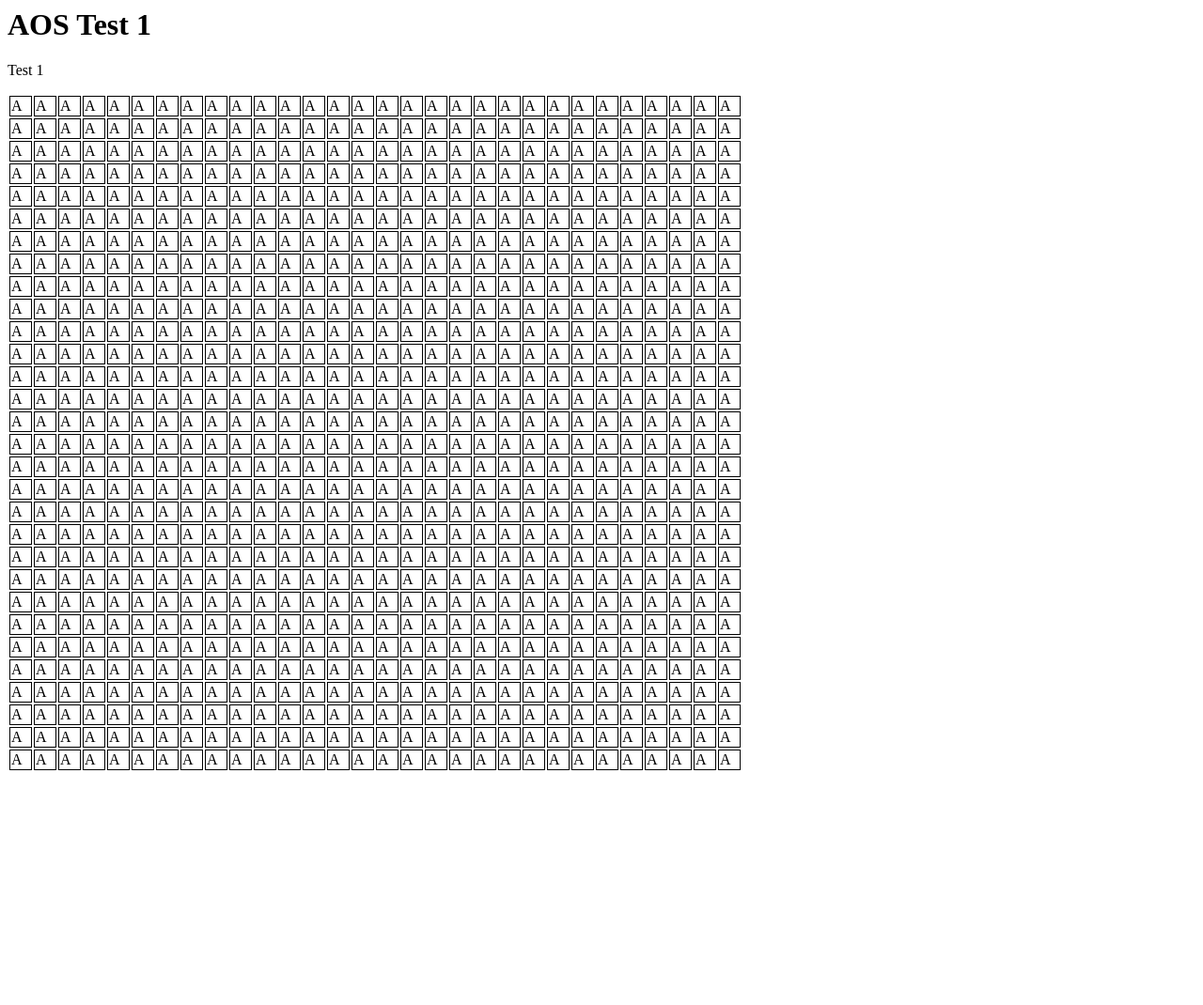
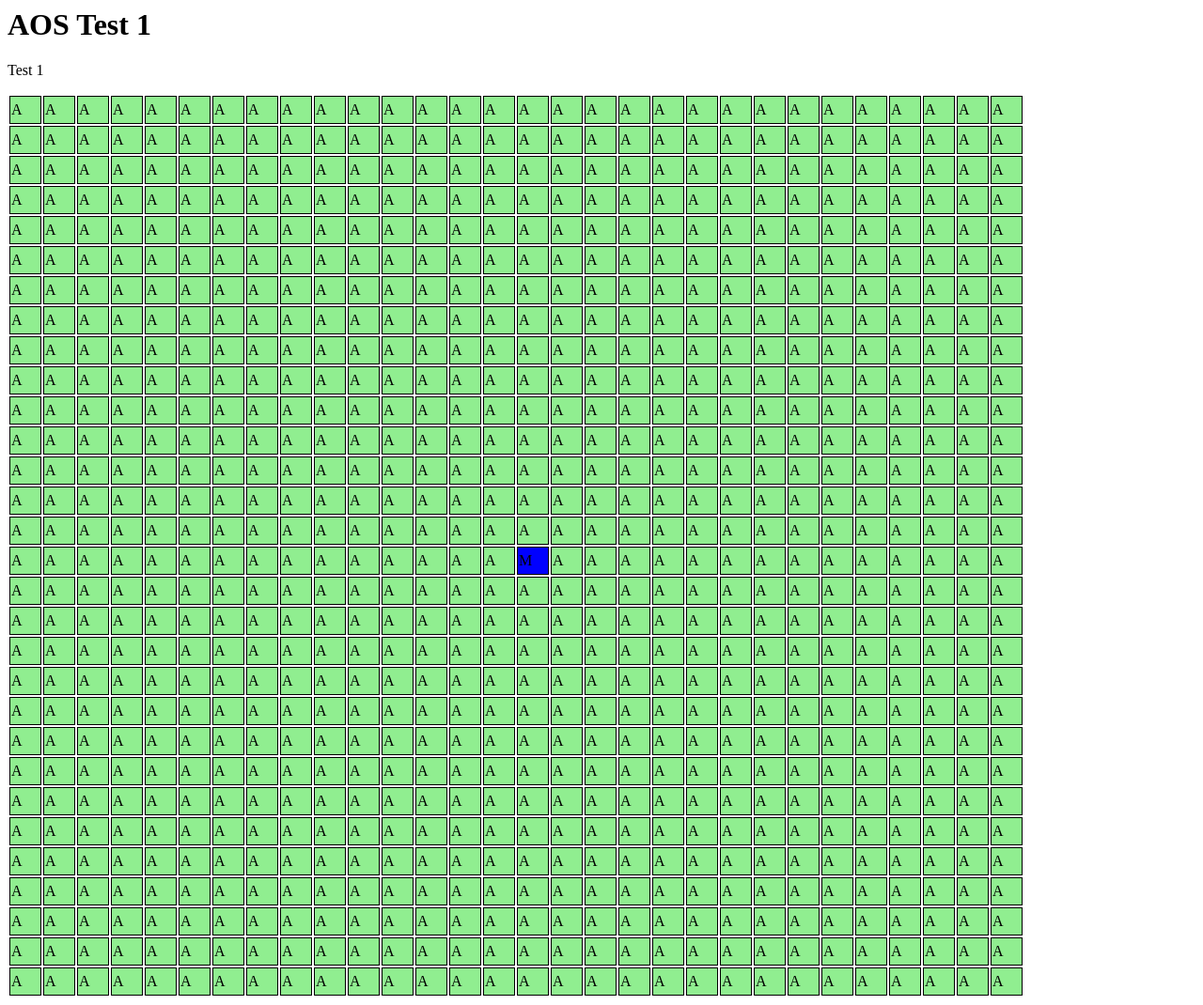
Before and after one commit to Gianeh/Web_app_testing, a PHP site: page / in a window 1280 px wide. Shown: the whole page at 94% size. Before the commit the page ends 820 px from the top, so only its background shows below. Run offline with PHP 8.4, Linux system fonts and the light colour scheme.

Commit message:
html to php

```diff
--- a/index.php
+++ b/index.php
@@ -6,14 +6,21 @@
 
         tr {
             border: 1px solid black;
-            width: 20px;
-            height: 20px;
+            width: 30px;
+            height: 30px;
         }
 
         .square {
             border: 1px solid black;
-            width: 20px;
-            height: 20px;
+            width: 30px;
+            height: 30px;
+            background-color: lightgreen;
+        }
+        .townhall{
+            border: 1px solid black;
+            width: 30px;
+            height: 30px;
+            background-color: blue;
         }
     </style>
 </head>
@@ -28,6 +35,10 @@
         for ($i = 0; $i < 30; $i++) {
             echo "<tr class='square'>";
             for ($j = 0; $j < 30; $j++) {
+                if($i == 15 && $j == 15){
+                    echo "<td class='townhall'>M</td>";
+                    continue;
+                }
                 echo "<td class='square'>A</td>";
             }
             echo "</tr>";
```
